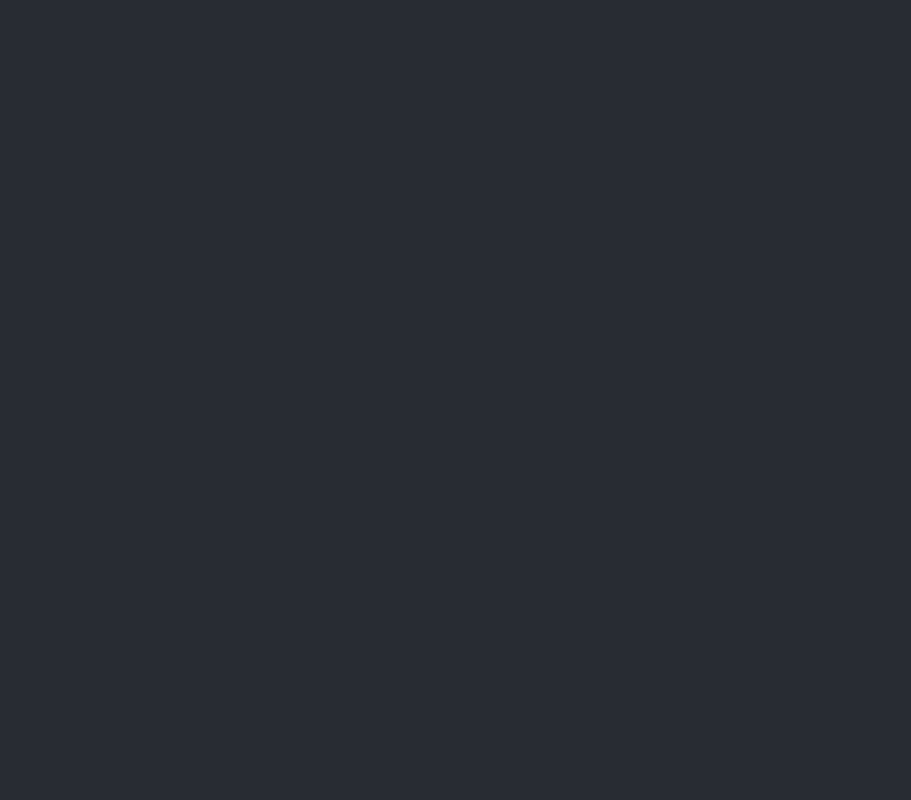
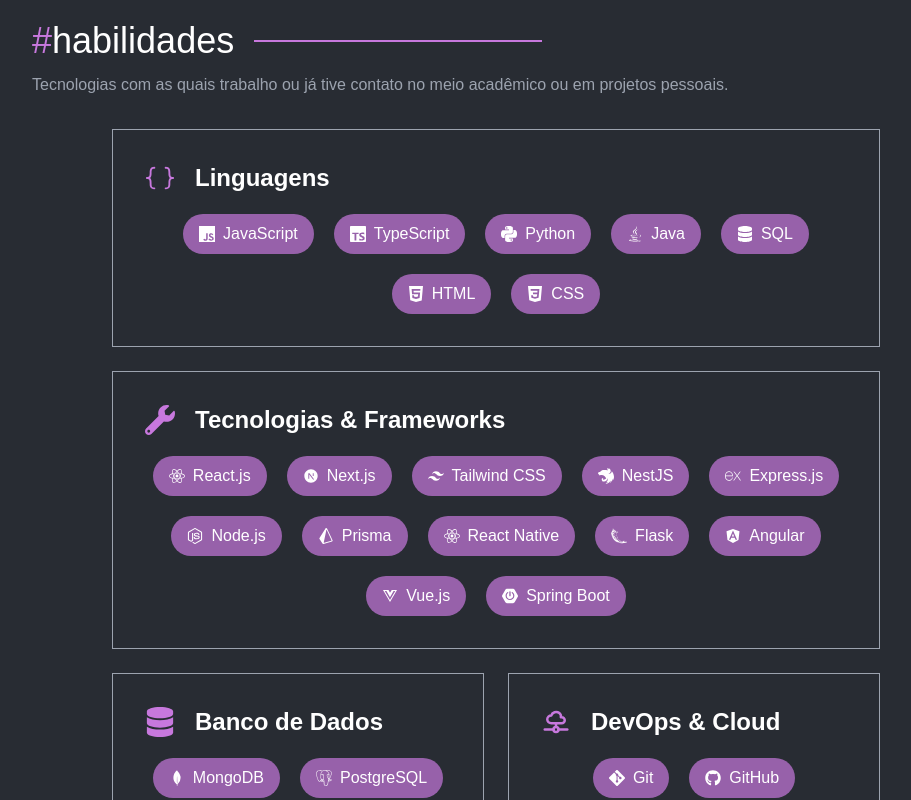
Before and after one commit to ederbiason/ederbiason.dev, a Next.js app: page / in a window 1280 px wide. Shown: the part 1400-2200 px from the top of the page, without its empty margins (144-1055 px from the left). Before the commit the page ends 1437 px from the top, so only its background shows below. Built offline with nearby package versions, Linux system fonts and the light colour scheme; a web font is replaced by a local one.

Commit message:
feat: add skills section

```diff
--- a/src/app/page.tsx
+++ b/src/app/page.tsx
@@ -1,6 +1,7 @@
 import { About } from "@/components/About"
 import { Header } from "@/components/Header"
 import { Home } from "@/components/Home"
+import { Skills } from "@/components/Skills"
 
 export default function Page() {
   return (
@@ -10,6 +11,7 @@
       <main className="my-16 md:my-28">
         <Home />
         <About />
+        <Skills />
       </main>
 
     </div>
--- a/src/components/About.tsx
+++ b/src/components/About.tsx
@@ -33,7 +33,7 @@
             </div>
 
             <div className="flex items-center justify-between gap-10 flex-col md:flex-row">
-                <div className="flex-1 md:max-w-[50%] text-justify flex flex-col gap-5 text-gray-400 mt-8 md:mt-0">
+                <div className="flex-1 md:max-w-[50%] text-justify flex flex-col gap-5 text-gray-400 mt-8 lg:mt-0">
                     <p>
                         Sou <span className="text-customPurple">desenvolvedor frontend</span> com experiência na criação de sites modernos, integração com backends e bancos de dados não relacionais. Gosto de explorar o <span className="text-customPurple">desenvolvimento backend, mobile</span> e soluções em nuvem. Estudo <span className="text-customPurple">Engenharia de Software</span> na UniFil e busco sempre aprimorar minhas habilidades.
                     </p>
--- /dev/null
+++ b/src/components/Skills.tsx
@@ -0,0 +1,135 @@
+import { ReactNode } from "react"
+import { DiRedis } from "react-icons/di"
+import { FaAngular, FaAws, FaDatabase, FaDocker, FaGithub, FaJava, FaLinux, FaReact, FaVuejs, FaWrench } from "react-icons/fa"
+import { IoLogoFirebase } from "react-icons/io5"
+import { PiBracketsCurly } from "react-icons/pi"
+import { RiNextjsFill } from "react-icons/ri"
+import { SiCss3, SiExpress, SiFlask, SiGit, SiGradle, SiHtml5, SiJavascript, SiMongodb, SiNestjs, SiNodedotjs, SiOracle, SiPostgresql, SiPrisma, SiPython, SiSpringboot, SiSqlite, SiTailwindcss, SiTypescript } from "react-icons/si"
+import { TbCloudDataConnection } from "react-icons/tb"
+
+interface Skill {
+    name: string
+    icon: ReactNode
+}
+
+interface SkillCategory {
+    category: string
+    icon: ReactNode
+    skills: Skill[]
+}
+
+const createSkillsData: SkillCategory[] = [
+    {
+        category: "Linguagens",
+        icon: <PiBracketsCurly />,
+        skills: [
+            { name: "JavaScript", icon: <SiJavascript /> },
+            { name: "TypeScript", icon: <SiTypescript /> },
+            { name: "Python", icon: <SiPython /> },
+            { name: "Java", icon: <FaJava /> },
+            { name: "SQL", icon: <FaDatabase /> },
+            { name: "HTML", icon: <SiHtml5 /> },
+            { name: "CSS", icon: <SiCss3 /> },
+        ],
+    },
+    {
+        category: "Tecnologias & Frameworks",
+        icon: <FaWrench />,
+        skills: [
+            { name: "React.js", icon: <FaReact /> },
+            { name: "Next.js", icon: <RiNextjsFill /> },
+            { name: "Tailwind CSS", icon: <SiTailwindcss /> },
+            { name: "NestJS", icon: <SiNestjs /> },
+            { name: "Express.js", icon: <SiExpress /> },
+            { name: "Node.js", icon: <SiNodedotjs /> },
+            { name: "Prisma", icon: <SiPrisma /> },
+            { name: "React Native", icon: <FaReact /> },
+            { name: "Flask", icon: <SiFlask /> },
+            { name: "Angular", icon: <FaAngular /> },
+            { name: "Vue.js", icon: <FaVuejs /> },
+            { name: "Spring Boot", icon: <SiSpringboot /> },
+        ],
+    },
+    {
+        category: "Banco de Dados",
+        icon: <FaDatabase />,
+        skills: [
+            { name: "MongoDB", icon: <SiMongodb /> },
+            { name: "PostgreSQL", icon: <SiPostgresql /> },
+            { name: "SQLite", icon: <SiSqlite /> },
+            { name: "Redis", icon: <DiRedis /> },
+        ],
+    },
+    {
+        category: "DevOps & Cloud",
+        icon: <TbCloudDataConnection />,
+        skills: [
+            { name: "Git", icon: <SiGit /> },
+            { name: "GitHub", icon: <FaGithub /> },
+            { name: "Oracle Cloud", icon: <SiOracle /> },
+            { name: "Firebase", icon: <IoLogoFirebase /> },
+            { name: "Docker", icon: <FaDocker /> },
+            { name: "Linux", icon: <FaLinux /> },
+            { name: "AWS", icon: <FaAws /> },
+            { name: "Gradle", icon: <SiGradle /> },
+        ],
+    },
+]
+
+export function Skills() {
+    return (
+        <section id="skills" className="mt-12 md:mt-24">
+            <div className="flex flex-col gap-3">
+                <div className="flex items-center gap-5">
+                    <h1 className="font-medium text-4xl text-white">
+                        <span className="text-customPurple">#</span>
+                        habilidades
+                    </h1>
+
+                    <div className="h-[2px] w-24 md:w-72 bg-customPurple"></div>
+                </div>
+
+                <p className="text-gray-400 text-justify">
+                    Tecnologias com as quais trabalho ou já tive contato no meio acadêmico ou em projetos pessoais.
+                </p>
+            </div>
+
+            <div className="flex flex-col md:grid md:grid-cols-2 gap-6 mt-8 md:mx-20">
+                {
+                    createSkillsData.map((skillData, index) => (
+                        <div
+                            key={index}
+                            className={`p-8 border border-gray-400 flex flex-col gap-5 ${index === 0 || index === 1 ? "col-span-2" : ""}`}
+                        >
+                            <div className="text-3xl font-semibold text-customPurple flex items-center gap-5">
+                                {skillData.icon}
+
+                                <h1 className="text-2xl text-white">
+                                    {skillData.category}
+                                </h1>
+                            </div>
+
+                            <div className="flex flex-wrap items-center justify-center gap-5 justify-items-center self-center">
+                                {
+                                    skillData.skills.map((skill, index) => (
+                                        <div
+                                            key={index}
+                                            className="transition-all duration-300 hover:-translate-y-1 flex items-center gap-2 text-white bg-customPurple bg-opacity-70 w-fit px-4 p-2 rounded-full font-medium hover:shadow-md hover:shadow-gray-500 hover:bg-opacity-60 cursor-pointer"
+                                        >
+                                            <span>
+                                                {skill.icon}
+                                            </span>
+                                            <span>
+                                                {skill.name}
+                                            </span>
+                                        </div>
+                                    ))
+                                }
+                            </div>
+                        </div>
+                    ))
+                }
+            </div>
+        </section>
+    )
+}
```
